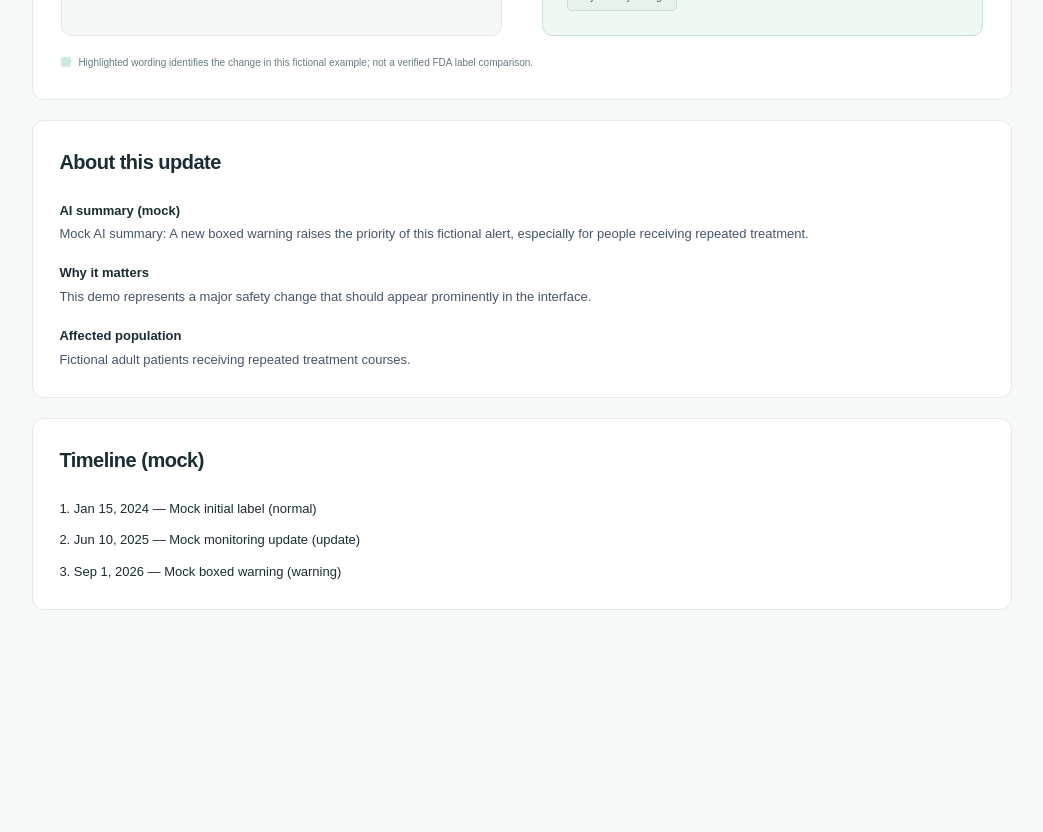
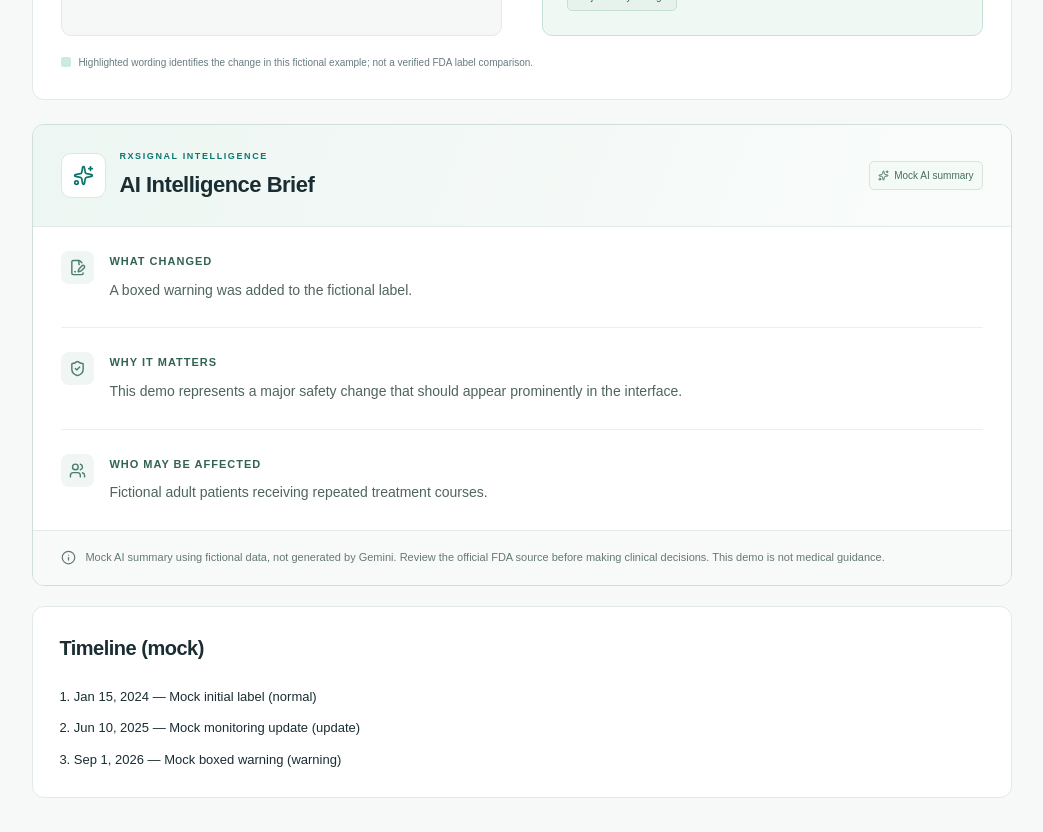
Before and after one commit to PrinceOseiBonsu/rxsignal, a Next.js app in the folder frontend/: page /medication/demo-medication-a in a window 1280 px wide. Shown: the part 940-1772 px from the top of the page, without its empty margins (230-1273 px from the left). Before the commit the page ends 1588 px from the top, so only its background shows below. Built offline with nearby package versions, Linux system fonts and the light colour scheme.

Commit message:
Add mock AI intelligence brief and loading skeleton

```diff
--- a/frontend/app/globals.css
+++ b/frontend/app/globals.css
@@ -219,3 +219,33 @@ h2 { font-size: 20px; font-weight: 600; letter-spacing: -.5px; }
   .comparison-arrow { transform: rotate(90deg); }
   .comparison-card { padding: 20px; }
 }
+
+/* Phase 8: a concise, clearly attributed intelligence brief. */
+.intelligence-brief { margin-top: 24px; border: 1px solid #cddfd8; border-radius: 12px; overflow: hidden; background: #fff; }
+.brief-heading { display: flex; align-items: center; gap: 13px; padding: 25px 28px; background: linear-gradient(110deg, #edf6f2, #fafcfb); border-bottom: 1px solid #e1ece6; }
+.brief-emblem { color: var(--teal); background: white; border: 1px solid #dbe9e1; border-radius: 10px; padding: 11px; flex-shrink: 0; }
+.brief-heading h2 { margin-top: 5px; font-size: 22px; }
+.brief-ai-label { margin-left: auto; display: flex; align-items: center; gap: 5px; color: #456f5e; border: 1px solid #d4e5db; background: #f4faf6; padding: 6px 8px; border-radius: 5px; font-size: 10px; white-space: nowrap; }
+.brief-sections { padding: 0 28px; }
+.brief-section { display: flex; align-items: flex-start; gap: 15px; padding: 24px 0; }
+.brief-section + .brief-section { border-top: 1px solid #eaf0ec; }
+.brief-section-icon { padding: 8px; background: #f0f6f3; border-radius: 8px; color: #4a7e69; flex-shrink: 0; }
+.brief-section h3 { font-size: 11px; text-transform: uppercase; letter-spacing: 1px; color: #326350; font-weight: 650; margin-top: 2px; }
+.brief-section p { font-size: 14px; line-height: 1.85; margin-top: 8px; color: #4f6460; max-width: 760px; }
+.brief-disclaimer { display: flex; align-items: flex-start; gap: 9px; padding: 17px 28px; background: #f8faf9; border-top: 1px solid #e4ece7; color: #647970; font-size: 11px; line-height: 1.8; }
+.brief-disclaimer svg { flex-shrink: 0; margin-top: 2px; }
+.brief-loading-label { padding: 18px 28px 0; font-size: 12px; color: var(--muted); }
+.brief-skeleton-row { padding: 24px 0; }
+.skeleton-bar { display: block; height: 12px; background: #e6efea; border-radius: 4px; margin-bottom: 12px; animation: brief-pulse 1.7s ease-in-out infinite; }
+.skeleton-title { width: 28%; height: 10px; margin-bottom: 18px; }
+.skeleton-short { width: 72%; }
+@keyframes brief-pulse { 50% { opacity: .45; } }
+@media (prefers-reduced-motion: reduce) { .skeleton-bar { animation: none; } }
+@media (max-width: 700px) {
+  .brief-heading { padding: 20px; flex-wrap: wrap; gap: 10px; }
+  .brief-heading h2 { font-size: 20px; }
+  .brief-ai-label { margin-left: 0; }
+  .brief-sections { padding: 0 20px; }
+  .brief-section { gap: 11px; }
+  .brief-disclaimer { padding: 16px 20px; }
+}
--- a/frontend/app/medication/[id]/page.tsx
+++ b/frontend/app/medication/[id]/page.tsx
@@ -1,5 +1,6 @@
 import Link from "next/link";
 import { ArrowLeft, CalendarDays, Database } from "lucide-react";
+import IntelligenceBrief from "@/components/IntelligenceBrief";
 import WhatChanged from "@/components/WhatChanged";
 import PriorityBadge from "@/components/PriorityBadge";
 import { formatDate } from "@/lib/dashboard";
@@ -31,21 +32,7 @@ export default async function MedicationPage({ params }: { params: Promise<{ id:
       </section>
       <p className="detail-demo-notice"><span className="mock-tag">DEMO</span>{mockDataNotice}</p>
       <WhatChanged alert={medication} />
-      <section className="detail-information" aria-labelledby="detail-information-title">
-      <h2 id="detail-information-title">About this update</h2>
-      <dl className="space-y-4">
-        {[
-          ["AI summary (mock)", medication.aiSummary],
-          ["Why it matters", medication.intelligenceBrief.whyItMatters],
-          ["Affected population", medication.intelligenceBrief.whoMayBeAffected],
-        ].map(([label, value]) => (
-          <div key={label}>
-            <dt className="font-semibold">{label}</dt>
-            <dd className="text-slate-600">{value}</dd>
-          </div>
-        ))}
-      </dl>
-      </section>
+      <IntelligenceBrief brief={medication.intelligenceBrief} />
       <section className="detail-information" aria-labelledby="detail-timeline-title">
       <h2 id="detail-timeline-title">Timeline (mock)</h2>
       <ol className="list-inside list-decimal space-y-2">
--- a/frontend/components/IntelligenceBrief.tsx
+++ b/frontend/components/IntelligenceBrief.tsx
@@ -1,4 +1,47 @@
-// Reserved for a later frontend phase.
-export default function IntelligenceBrief() {
-  return null;
+import { Sparkles, FilePenLine, ShieldCheck, Users, Info } from "lucide-react";
+import type { MedicationAlert } from "@/types/medication";
+
+type Brief = MedicationAlert["intelligenceBrief"];
+type Props =
+  | { loading: true; brief?: never }
+  | { loading?: false; brief: Brief };
+
+const sections = [
+  { key: "whatChanged", title: "What changed", icon: FilePenLine },
+  { key: "whyItMatters", title: "Why it matters", icon: ShieldCheck },
+  { key: "whoMayBeAffected", title: "Who may be affected", icon: Users },
+] as const;
+
+export function IntelligenceBriefSkeleton() {
+  return (
+    <section className="intelligence-brief" aria-label="AI Intelligence Brief" aria-busy="true">
+      <div className="brief-heading"><span className="brief-emblem"><Sparkles size={21} aria-hidden="true" /></span><div><p className="eyebrow">RXSIGNAL INTELLIGENCE</p><h2>AI Intelligence Brief</h2></div></div>
+      <p role="status" className="brief-loading-label">Preparing your intelligence brief…</p>
+      <div className="brief-sections" aria-hidden="true">
+        {sections.map(({ key }) => <div className="brief-skeleton-row" key={key}><span className="skeleton-bar skeleton-title" /><span className="skeleton-bar" /><span className="skeleton-bar skeleton-short" /></div>)}
+      </div>
+    </section>
+  );
 }
+
+export default function IntelligenceBrief(props: Props) {
+  if (props.loading) return <IntelligenceBriefSkeleton />;
+  return (
+    <section className="intelligence-brief" aria-label="AI Intelligence Brief">
+      <div className="brief-heading">
+        <span className="brief-emblem"><Sparkles size={21} aria-hidden="true" /></span>
+        <div><p className="eyebrow">RXSIGNAL INTELLIGENCE</p><h2>AI Intelligence Brief</h2></div>
+        <span className="brief-ai-label"><Sparkles size={11} aria-hidden="true" /> Mock AI summary</span>
+      </div>
+      <div className="brief-sections">
+        {sections.map(({ key, title, icon: Icon }) => (
+          <section className="brief-section" key={key}>
+            <span className="brief-section-icon"><Icon size={17} aria-hidden="true" /></span>
+            <div><h3>{title}</h3><p>{props.brief[key]}</p></div>
+          </section>
+        ))}
+      </div>
+      <div className="brief-disclaimer"><Info size={15} aria-hidden="true" /><p>Mock AI summary using fictional data, not generated by Gemini. Review the official FDA source before making clinical decisions. This demo is not medical guidance.</p></div>
+    </section>
+  );
+}
```
Also changed, not shown: 1 other file (tests, documents, lock files or other folders).
